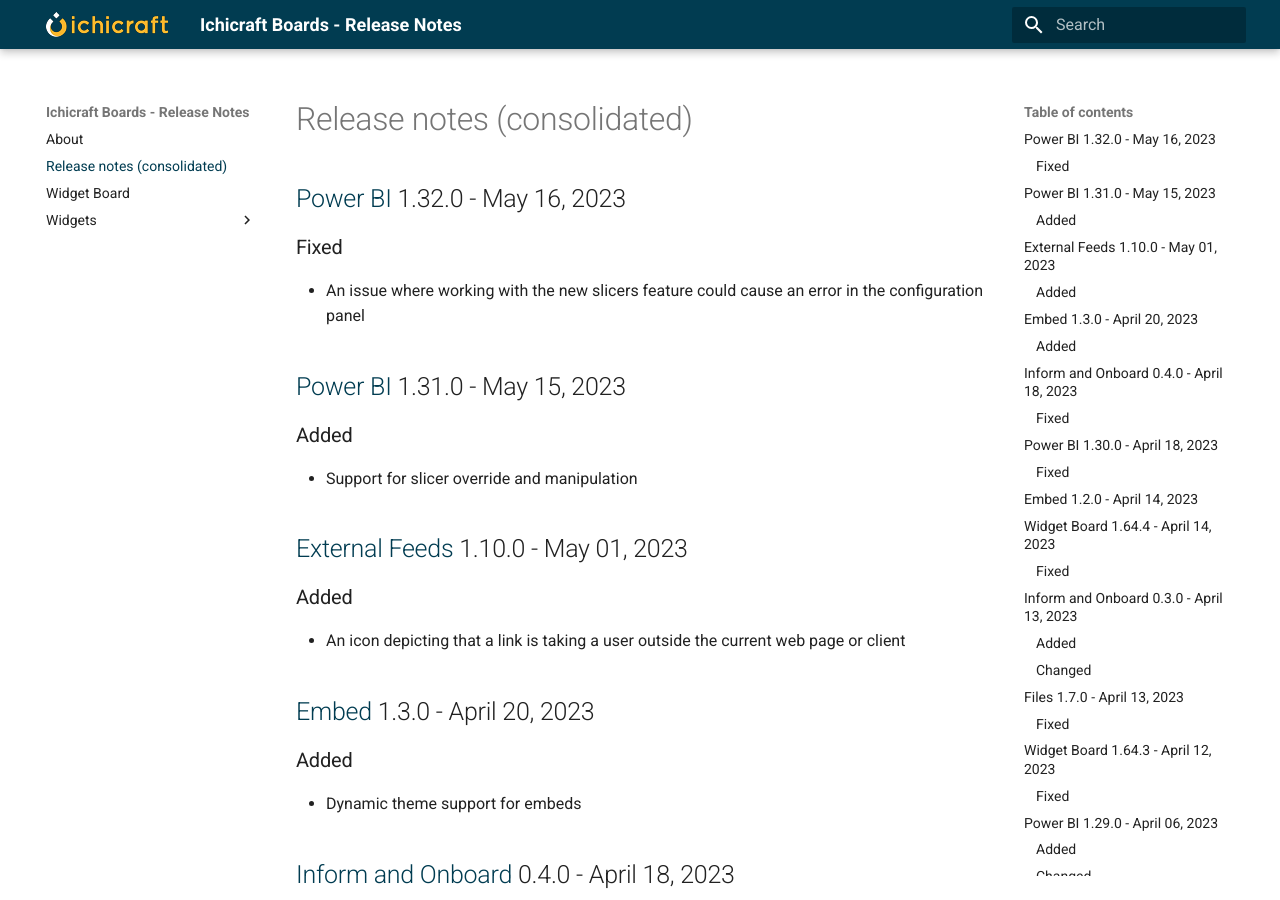
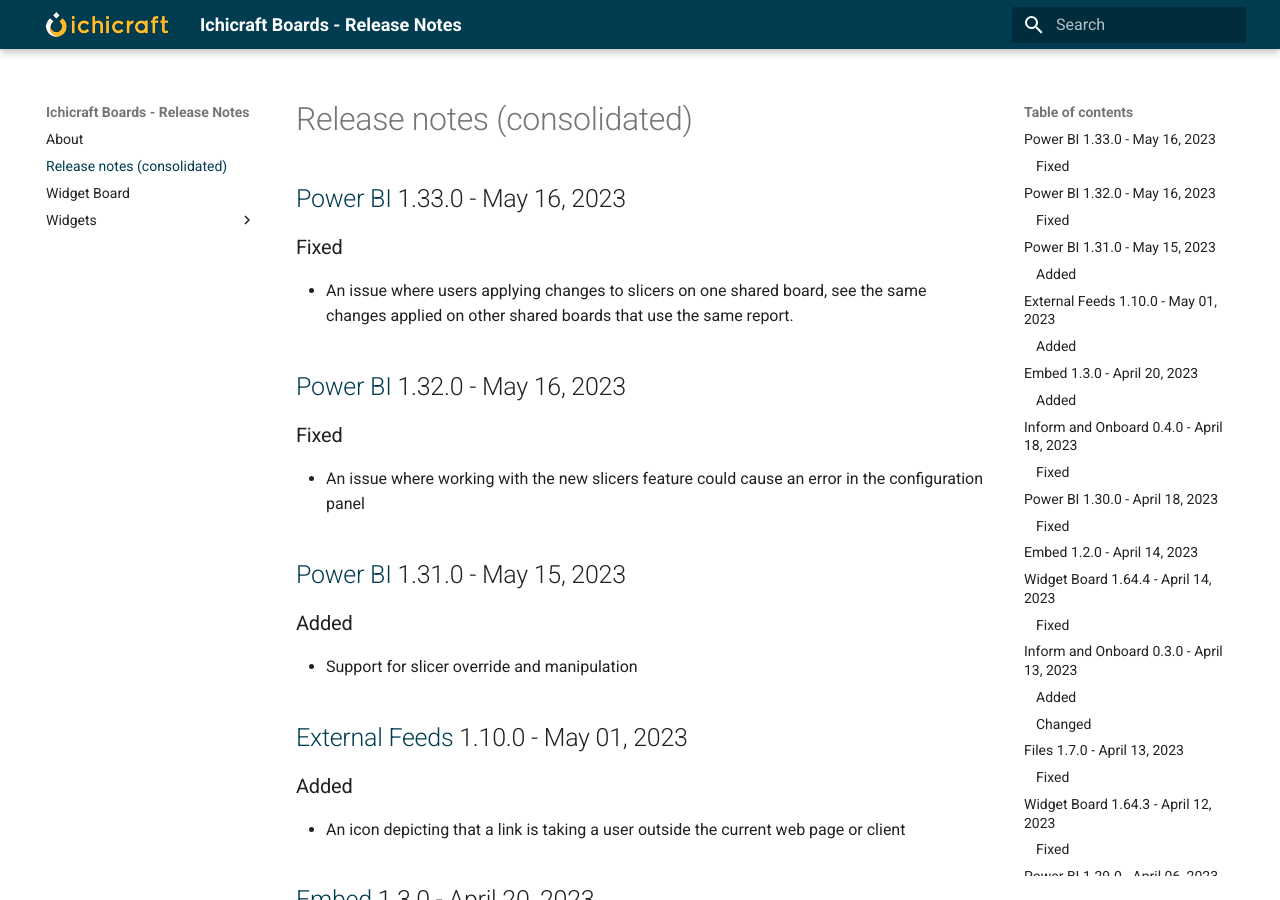
Before and after one commit to ichicraft/widgets-docs, an MkDocs documentation site: the page built from docs/Release-notes-(consolidated).md, in a window 1280 px wide and 900 px high. Built offline with MkDocs 1.6.1 and Material for MkDocs 9.7.7, drawn with Linux system fonts in a browser that asks for light colours.

Commit message:
Release notes updated by BuildService

```diff
--- a/docs/Release-notes-(consolidated).md
+++ b/docs/Release-notes-(consolidated).md
@@ -1,3 +1,8 @@
+## [Power BI](./Widgets/Power BI.md) 1.33.0 - May 16, 2023
+
+### Fixed
+- An issue where users applying changes to slicers on one shared board, see the same changes applied on other shared boards that use the same report.
+
 ## [Power BI](./Widgets/Power BI.md) 1.32.0 - May 16, 2023
 
 ### Fixed
```
Also changed, not shown: docs/Widgets/Power BI.md (+5 -0 lines).
